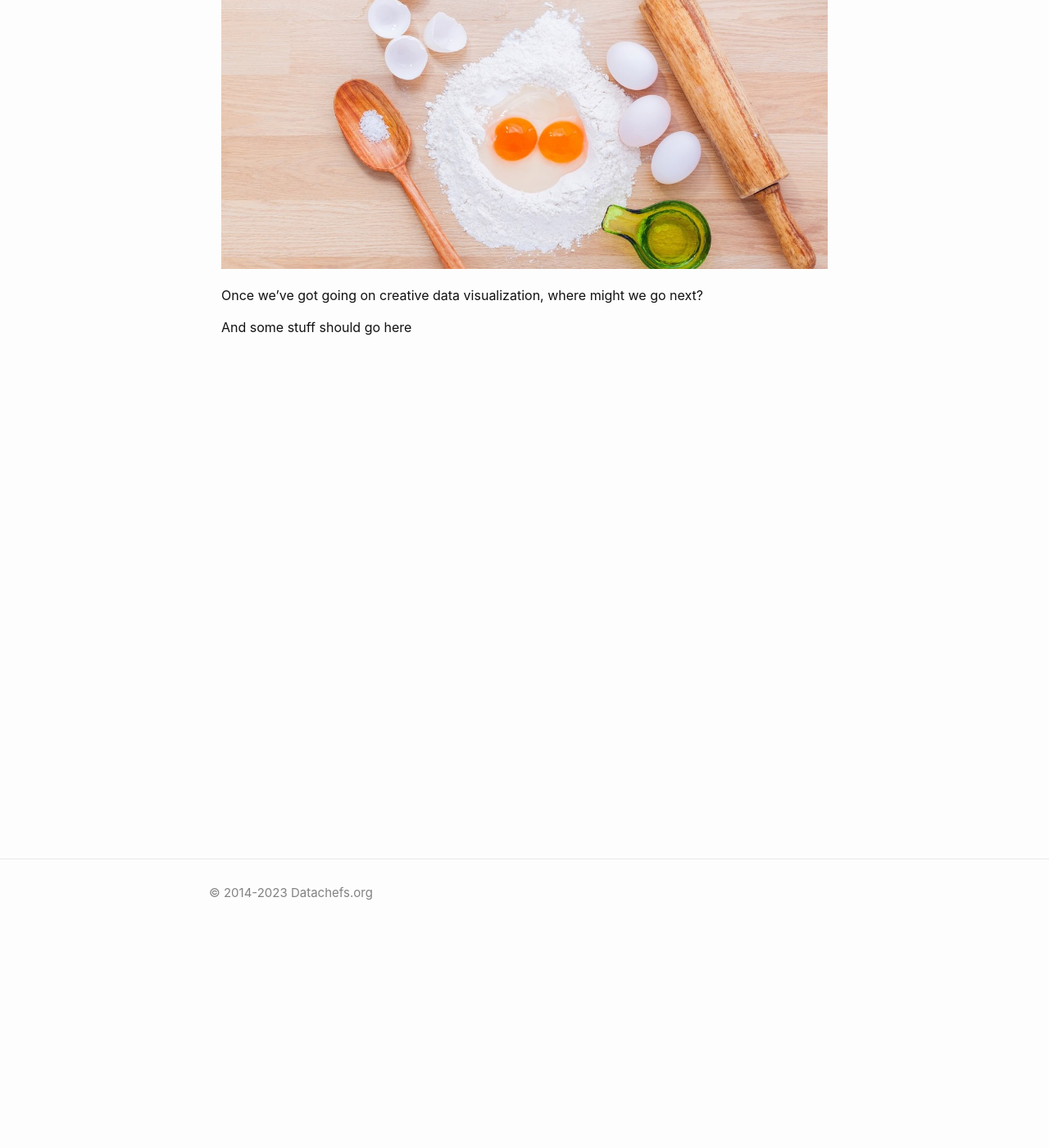
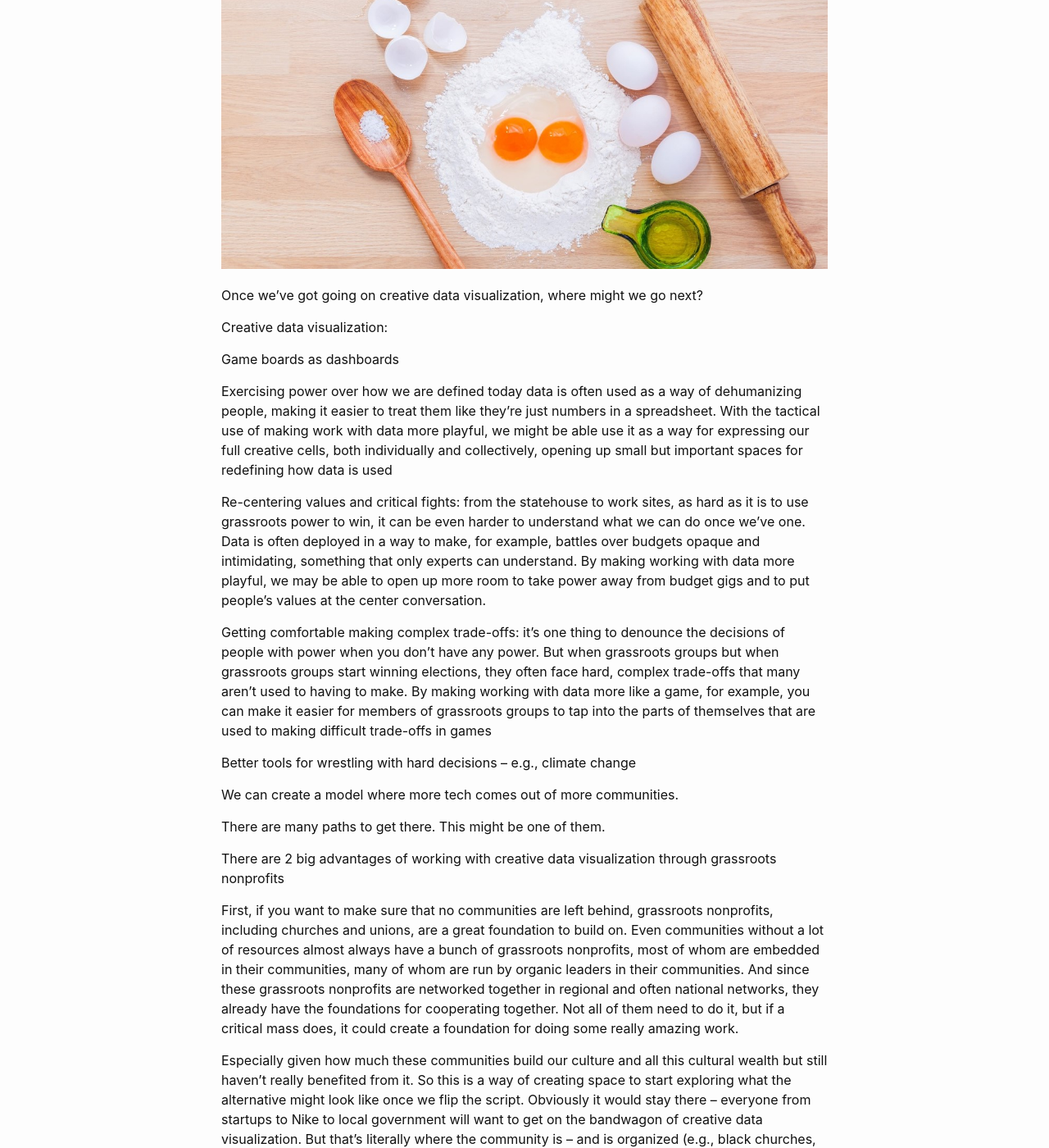
Before and after one commit to datachefs/cdv-notes, a Jekyll site: the page built from pages/what-next.md, in a window 1280 px wide and 1400 px high, scrolled down 270 px. Shown: the whole window at 82% size. Built offline with Jekyll 4.4.1, drawn with Linux system fonts in a browser that asks for light colours; before the commit the page ends 900 px from its top, so only the background shows below that; some of the changed text lies outside the part shown.

Commit message:
Add a bunch of pages

```diff
--- a/pages/what-next.md
+++ b/pages/what-next.md
@@ -8,4 +8,44 @@ image: make-baking.jpg
 
 Once we've got going on creative data visualization, where might we go next?
 
-And some stuff should go here
+
+
+
+Creative data visualization:
+
+Game boards as dashboards
+
+Exercising power over how we are defined
+today data is often used as a way of dehumanizing people, making it easier to treat them like they're just numbers in a spreadsheet. With the tactical use of making work with data more playful, we might be able use it as a way for expressing our full creative cells, both individually and collectively, opening up small but important spaces for redefining how data is used
+
+Re-centering values and critical fights:
+from the statehouse to work sites, as hard as it is to use grassroots power to win, it can be even harder to understand what we can do once we've one. Data is often deployed in a way to make, for example, battles over budgets opaque and intimidating, something that only experts can understand. By making working with data more playful, we may be able to open up more room to take power away from budget gigs and to put people's values at the center conversation.
+
+Getting comfortable making complex trade-offs:
+it's one thing to denounce the decisions of people with power when you don't have any power. But when grassroots groups
+but when grassroots groups start winning elections, they often face hard, complex trade-offs that many aren't used to having to make. By making working with data more like a game, for example, you can make it easier for members of grassroots groups to tap into the parts of themselves that are used to making difficult trade-offs in games
+
+Better tools for wrestling with hard decisions -- e.g., climate change
+
+
+We can create a model where more tech comes out of more communities.
+
+There are many paths to get there. This might be one of them.
+
+There are 2 big advantages of working with creative data visualization through grassroots nonprofits
+
+First, if you want to make sure that no communities are left behind, grassroots nonprofits, including churches and unions, are a great foundation to build on. Even communities without a lot of resources almost always have a bunch of grassroots nonprofits, most of whom are embedded in their communities, many of whom are run by organic leaders in their communities. And since these grassroots nonprofits are networked together in regional and often national networks, they already have the foundations for cooperating together. Not all of them need to do it, but if a critical mass does, it could create a foundation for doing some really amazing work.
+
+Especially given how much these communities build our culture and all this cultural wealth but still haven't really benefited from it. So this is a way of creating space to start exploring what the alternative might look like once we flip the script. Obviously it would stay there -- everyone from startups to Nike to local government will want to get on the bandwagon of creative data visualization. But that's literally where the community is -- and is organized (e.g., black churches, community centers, etc.)
+
+(The next programming language will be English)
+
+And the big advantage of creative data visualization? It's a great place to play with the stakes aren't too high, and so there's room to learn from -- and survive -- their mistakes.
+
+Let's put this another way. Would you want to start with a network of community health clinics working with artists to create software for managing their healthcare records? Probably not a great idea.
+
+But creative data visualization? Game boards as dashboards? So long as you are moderately careful, besides that you will seriously mess things up aren't that high. And if it's done right, it could be a good way of backing into increasingly more complex community-oriented projects.
+
+After all, if you figure out fundamentally different ways of creating dashboards, that starts raising questions about whether there are fundamentally better ways of getting data into the system, and then you are on your way
+
+And while creative data visualization isn't the same as creating new AI, if a whole new world of creative data visualization ends up sweeping not just through the nonprofit world but through the corporate world as well, it could give us a taste of what the world might look like if our tech rose out of more communities than just Silicon Valley.
```
Also changed, not shown: pages/conclusion.md (+5 -1 lines), pages/creative-dataviz.md (+21 -0 lines).
